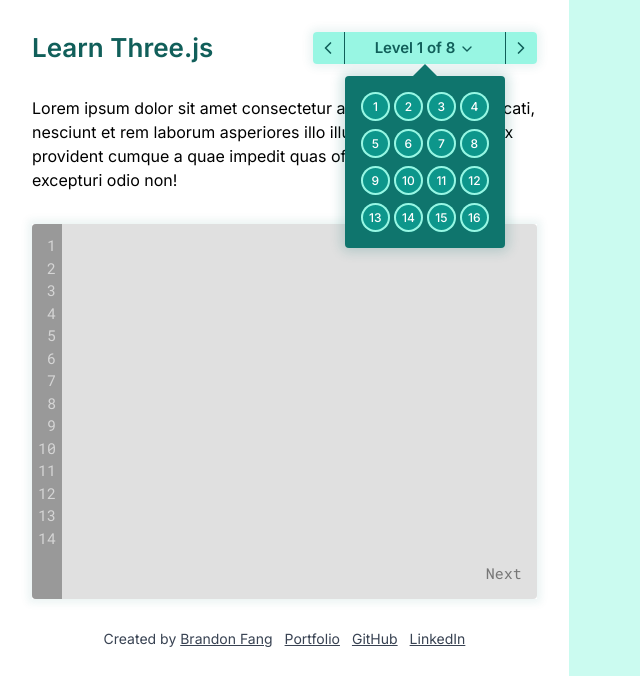
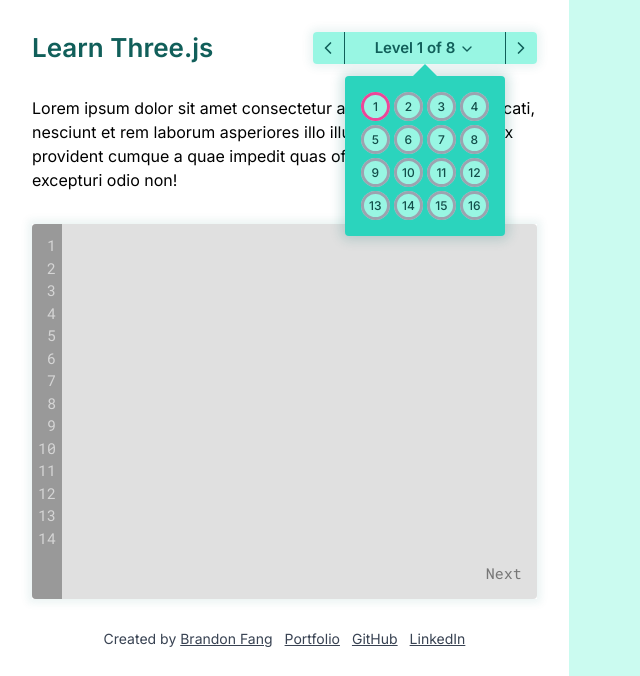
Before and after one commit to brandonfang/learn-three-js, a PHP site: page / in a window 1280 px wide. Shown: the top 676 px of the page, without its empty margins (0-640 px from the left). Run offline with PHP 8.4, Linux system fonts and the light colour scheme.

Commit message:
Update level grid

```diff
--- a/css/style.css
+++ b/css/style.css
@@ -155,7 +155,7 @@
   border-radius: 4px;
   outline: none;
   box-shadow: 0 0 12px 4px hsla(175, 77%, 26%, 0.2);
-  background: var(--teal-700);
+  background: var(--teal-400);
   padding: 16px;
 
 }
@@ -170,22 +170,22 @@
   outline: none;
   border-left: 12px solid transparent;
   border-right: 12px solid transparent;
-  border-bottom: 12px solid var(--teal-700);
+  border-bottom: 12px solid var(--teal-400);
 }
 
 .level-grid {
   display: grid;
   grid-template-columns: 1fr 1fr 1fr 1fr;
-  gap: 8px 4px;
+  gap: 4px;
 }
 
 .level-circle {
   width: 29px;
   height: 29px;
   border-radius: 50%;
-  box-shadow: 0 0 0 2px var(--teal-200) inset;
-  background: var(--teal-600);
-  color: white;
+  box-shadow: 0 0 0 3px var(--coolGray-400) inset;
+  background: var(--teal-200);
+  color: var(--teal-900);
   font-size: 12px;
   font-weight: 500;
   cursor: pointer;
@@ -195,10 +195,12 @@
 }
 
 .level-circle:hover {
-  box-shadow: 0 0 0 3px rgb(107, 107, 107) inset;
+  box-shadow: 0 0 0 3px var(--pink-300) inset;
 }
 
-
+.level-circle.selected {
+  box-shadow: 0 0 0 3px var(--pink-500) inset;
+}
 
 .instructions {
   width: 100%;
--- a/index.html
+++ b/index.html
@@ -37,7 +37,7 @@
             </span>
             <div class="level-dropdown">
               <div class="level-grid">
-                <div class="level-circle">1</div>
+                <div class="level-circle selected">1</div>
                 <div class="level-circle">2</div>
                 <div class="level-circle">3</div>
                 <div class="level-circle">4</div>
```
